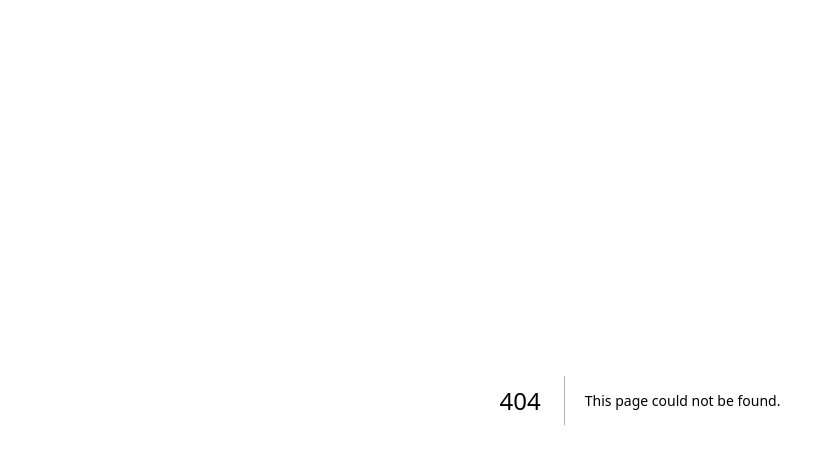
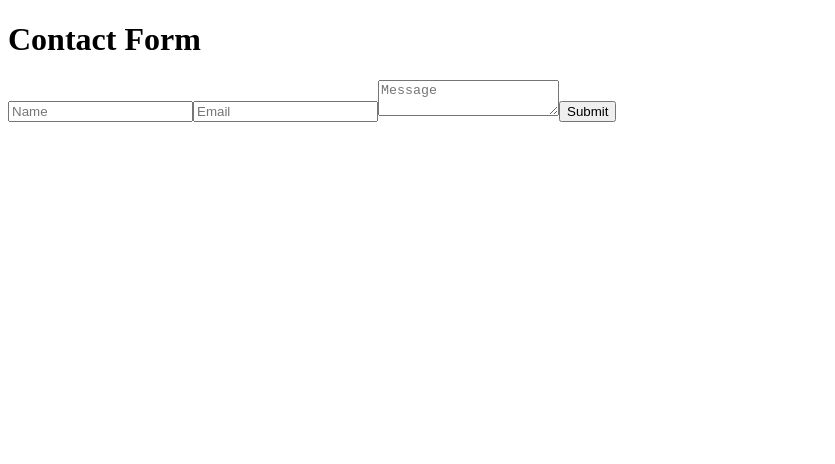
Before and after one commit to xChivalrouSx/hackerrank, a Next.js app in the folder react/: page /0004 in a window 1280 px wide. Before the commit this address had no page. Shown: the top 464 px of the page, without its empty margins (0-835 px from the left). Built offline with nearby package versions, Linux system fonts and the light colour scheme.

Commit message:
Answer added for challenge called 'Contact Form'.

```diff
--- /dev/null
+++ b/react/src/app/0004/page.js
@@ -0,0 +1,82 @@
+
+// Contact Form
+// https://www.hackerrank.com/challenges/react-contact-form/problem?isFullScreen=true
+
+"use client";
+
+import { useState } from "react";
+
+function App() {
+  const [name, setName] = useState("");
+  const [email, setEmail] = useState("");
+  const [message, setMessage] = useState("");
+  const [submittedData, setSubmittedData] = useState(null);
+  const [error, setError] = useState("");
+
+  const handleSubmit = (e) => {
+    e.preventDefault();
+
+    // --- You need to add lines below ---
+    if (name === "" || email === "" || message === "") {
+      setError("All fields are required.")
+      return;
+    }
+    setSubmittedData({ name, email, message });
+    setName("");
+    setEmail("");
+    setMessage("");
+    // -----------------------------------
+  };
+
+  return (
+    <div className="App">
+    <h1>Contact Form</h1>
+    <form onSubmit={handleSubmit}>
+        <input
+        type="text"
+        value={name}
+        onChange={(e) => setName(e.target.value)}
+        placeholder="Name"
+        data-testid="name-input"
+        />
+        <input
+        type="email"
+        value={email}
+        onChange={(e) => setEmail(e.target.value)}
+        placeholder="Email"
+        data-testid="email-input"
+        />
+        <textarea
+        value={message}
+        onChange={(e) => setMessage(e.target.value)}
+        placeholder="Message"
+        data-testid="message-input"
+        />
+        <button type="submit" data-testid="submit-button">
+        Submit
+        </button>
+    </form>
+    {error && (
+        <p data-testid="error-message" className="error">
+        {error}
+        </p>
+    )}
+    {submittedData && (
+        <div data-testid="submitted-data" className="submitted-data">
+        <h2>Submitted Information</h2>
+        <p>
+            <strong>Name:</strong> {submittedData.name}
+        </p>
+        <p>
+            <strong>Email:</strong> {submittedData.email}
+        </p>
+        <p>
+            <strong>Message:</strong> {submittedData.message}
+        </p>
+        </div>
+    )}
+    </div>
+  );
+}
+
+export default App;
```
